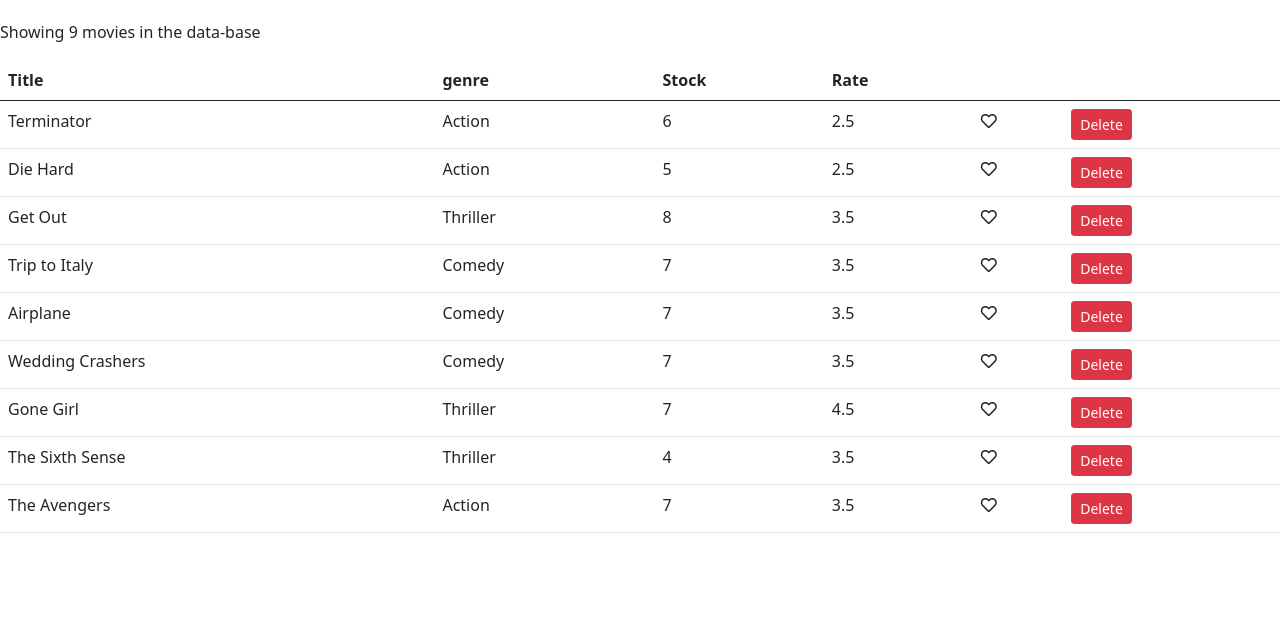
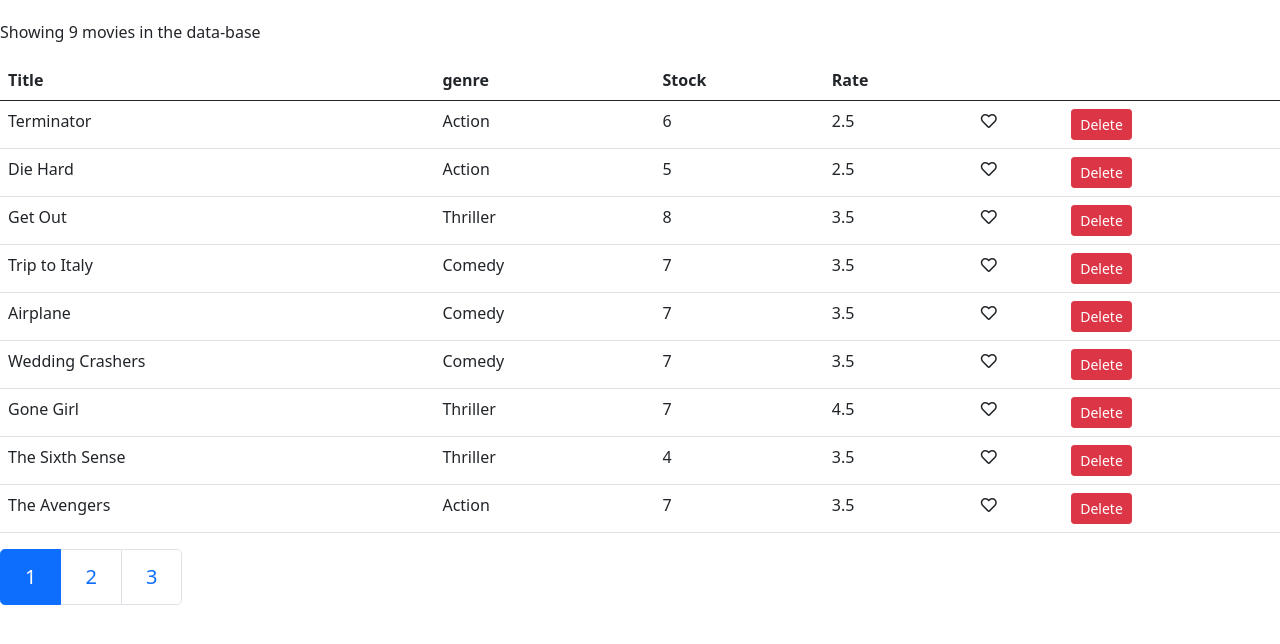
Before and after one commit to iGotABadIdea/Movie-Renting-app, a React (Create React App) app: page / in a window 1280 px wide. Shown: the top 644 px of the page. Built offline with nearby package versions, Linux system fonts and the light colour scheme.

Commit message:
pagination added

```diff
--- /dev/null
+++ b/src/components/common/pagination.jsx
@@ -0,0 +1,16 @@
+import React, { Component } from 'react';
+const Pagination = () => {
+    return ( <React.Fragment>
+                <nav aria-label="...">
+  <ul className="pagination pagination-lg">
+    <li className="page-item active" aria-current="page">
+      <span className="page-link">1</span>
+    </li>
+    <li className="page-item"><a className="page-link" href="#">2</a></li>
+    <li className="page-item"><a className="page-link" href="#">3</a></li>
+  </ul>
+</nav>
+            </React.Fragment> );
+}
+
+export default Pagination;
--- a/src/components/movies.jsx
+++ b/src/components/movies.jsx
@@ -1,6 +1,7 @@
 import React, { Component } from 'react';
 import { getMovies } from "../services/fakeMovieService";
 import Like from './common/like';
+import Pagination from './common/pagination'
 class Movies extends Component {
     state = {
         movies:getMovies()
@@ -48,6 +49,7 @@
 
   </tbody>
 </table>
+<Pagination />
  </React.Fragment>);
     }
 }
```
